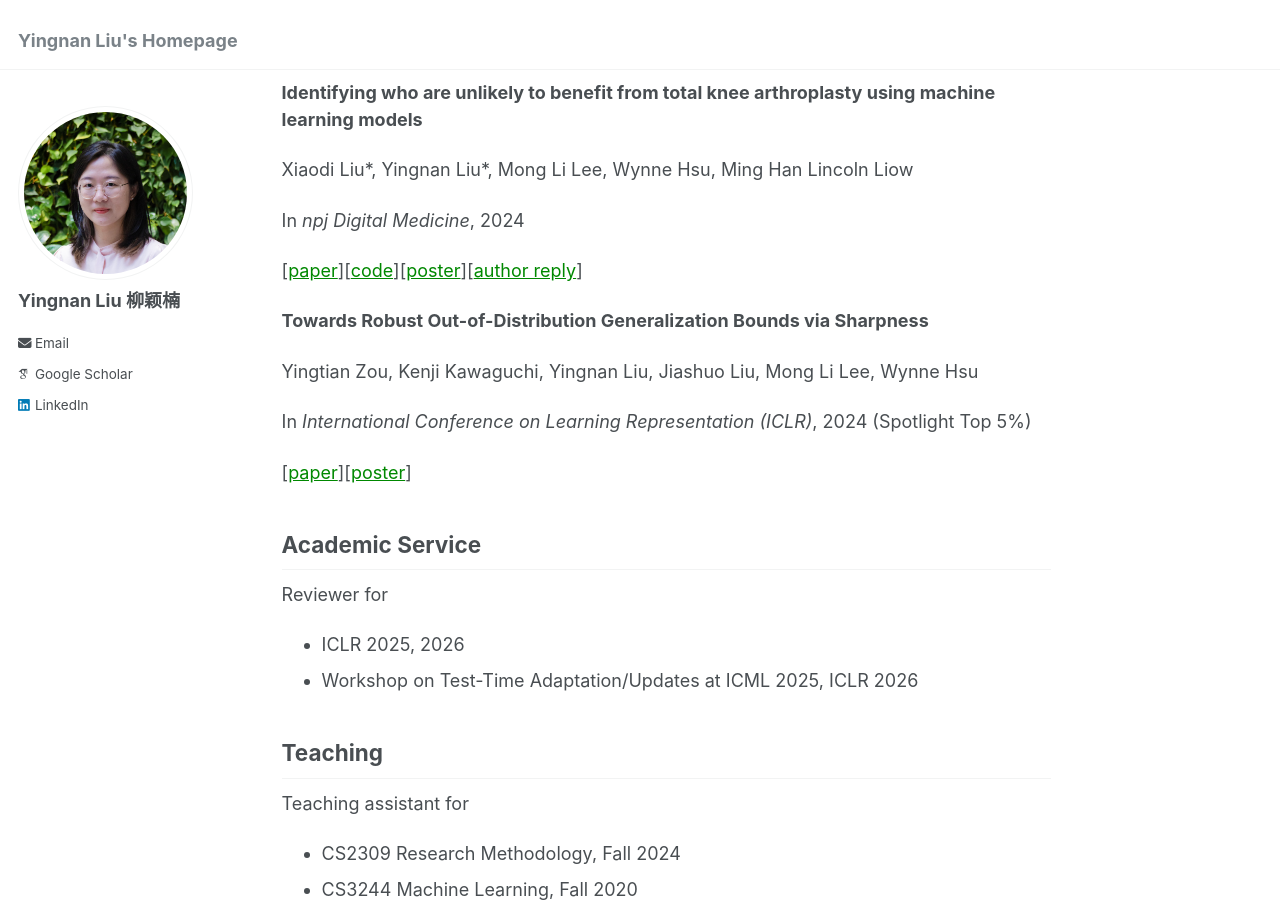
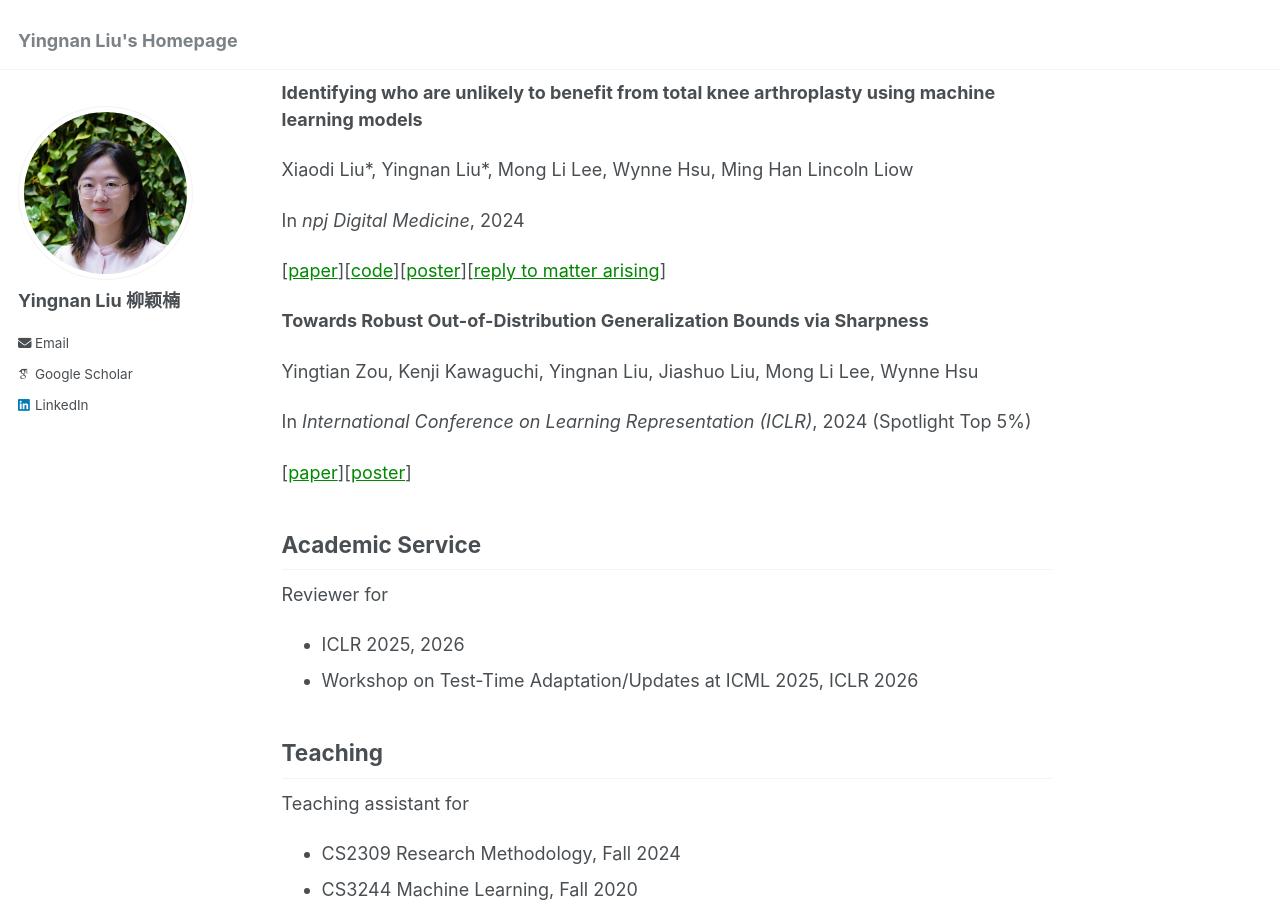
Before and after one commit to NancyQuris/nancyquris.github.io, a Jekyll site: the page built from _pages/about.md, in a window 1280 px wide and 900 px high, scrolled down 853 px. Built offline with Jekyll 4.4.1, drawn with Linux system fonts in a browser that asks for light colours; some web fonts are replaced.

Commit message:
Update links and text in about.md

```diff
--- a/_pages/about.md
+++ b/_pages/about.md
@@ -45,7 +45,7 @@ Xiaodi Liu\*, Yingnan Liu\*, Mong Li Lee, Wynne Hsu, Ming Han Lincoln Liow
 
 In _npj Digital Medicine_, 2024
 
-\[[paper](https://www.nature.com/articles/s41746-024-01265-8)\]\[[code](https://github.com/NancyQuris/OAKneeML)\]\[[poster](https://github.com/NancyQuris/OAKneeML/blob/main/poster.pdf)\]\[[author reply](https://www.nature.com/articles/s41746-026-02458-z)\]
+\[[paper](https://www.nature.com/articles/s41746-024-01265-8)\]\[[code](https://github.com/NancyQuris/OAKneeML)\]\[[poster](https://github.com/NancyQuris/OAKneeML/blob/main/poster.pdf)\]\[[reply to matter arising](https://www.nature.com/articles/s41746-026-02458-z)\]
 
 **Towards Robust Out-of-Distribution Generalization Bounds via Sharpness**
 
```
